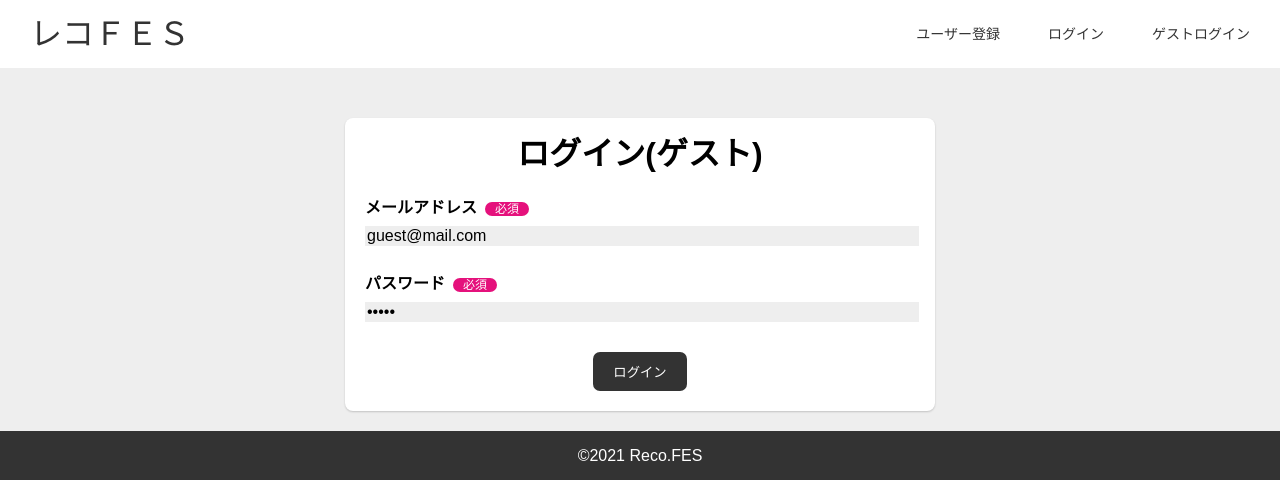
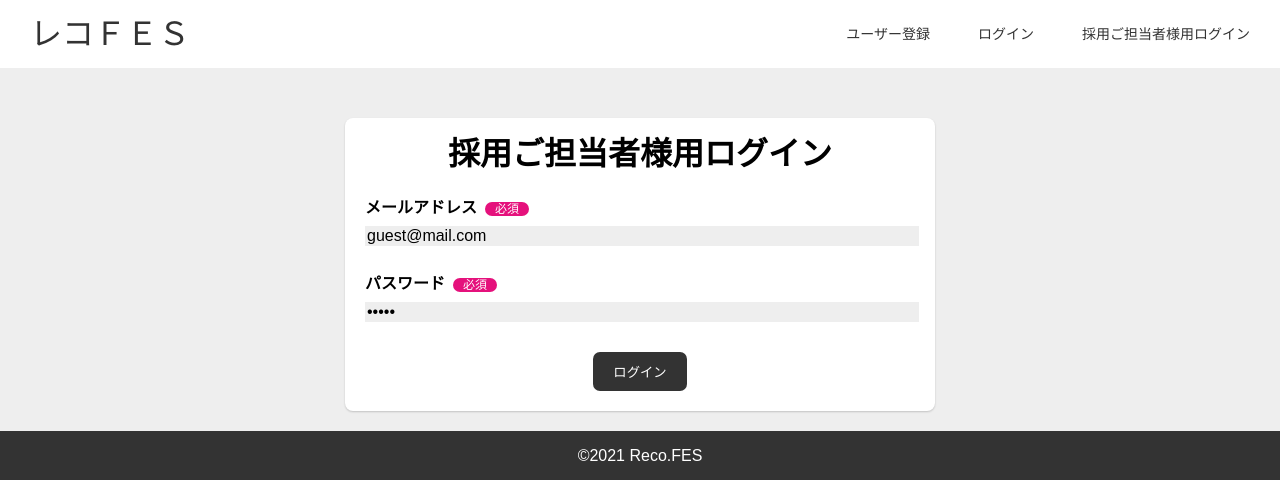
Before and after one commit to Kuma-inataku/portfolio-php-recofes, a PHP site: page /my_project/login_guest.php in a window 1280 px wide. Shown: the top 480 px of the page. Run offline with PHP 8.4, Linux system fonts and the light colour scheme.

Commit message:
[update]「ゲストログイン」名前変更

```diff
--- a/css/home.css
+++ b/css/home.css
@@ -146,11 +146,12 @@ h2{
 }
 .content .go_login{
   text-align: center;
+  margin-top: 30px;
 }
 .content .go_login a{
   text-align: center;
   text-decoration: none;
-  margin: 20px;
+  /* margin: 20px; */
 }
 .content .go_login a:hover{
   color: orange;
--- a/index.php
+++ b/index.php
@@ -29,7 +29,7 @@ $reviews = $db->query('SELECT u.name, u.image, u.fes_count, u.sns_twitter, u.sns
           <a href="login.php">ログイン</a>
         </li>
         <li>
-          <a href="login_guest.php">ゲストログイン</a>
+          <a href="login_guest.php">採用ご担当者様用ログイン</a>
         </li>
       </ul>
     </nav>
--- a/join/index.php
+++ b/join/index.php
@@ -101,7 +101,7 @@ if($_REQUEST['action'] == 'rewrite' && isset($_SESSION['join'])){
           <a href="../login.php">ログイン</a>
         </li>
         <li>
-          <a href="../login_guest.php">ゲストログイン</a>
+          <a href="../login_guest.php">採用ご担当者様用ログイン</a>
         </li>
       </ul>
     </nav>
--- a/js/dropdownmenu.js
+++ b/js/dropdownmenu.js
@@ -7,4 +7,4 @@
       });
     }
   });
-});
+}());
--- a/login.php
+++ b/login.php
@@ -69,7 +69,7 @@ if(!empty($_POST)){
           <a href="login.php">ログイン</a>
         </li>
         <li>
-          <a href="login_guest.php">ゲストログイン</a>
+          <a href="login_guest.php">採用ご担当者様用ログイン</a>
         </li>
       </ul>
     </nav>
@@ -101,7 +101,9 @@ if(!empty($_POST)){
           </div>
           <div class="go_login">
             <input type="submit" value="ログイン" />
-            <a href="login_guest.php">ゲストログイン</a>
+          </div>
+          <div class="go_login">
+            <a href="login_guest.php">採用ご担当者様用ログイン</a>
           </div>
         </form>
       </div>
--- a/login_guest.php
+++ b/login_guest.php
@@ -51,14 +51,14 @@ if(!empty($_POST)){
           <a href="login.php">ログイン</a>
         </li>
         <li>
-          <a href="login_guest.php">ゲストログイン</a>
+          <a href="login_guest.php">採用ご担当者様用ログイン</a>
         </li>
       </ul>
     </nav>
   </header>
   <div class="wrap">
     <div class="container">
-      <h1>ログイン(ゲスト)</h1>
+      <h1>採用ご担当者様用ログイン</h1>
       <div class="content">
         <form action="" method="post">
           <!-- [ログインフォーム]メールアドレス -->
```
Also changed, not shown: ranking/index.php (+0 -8 lines), review_picture/20210213033935IMG_1673_Original.jpg (added), review_picture/20210213034002IMG_3820.jpg (added), review_picture/20210213034057IMG_1952_Original.jpg (added), review_picture/20210213042148IMG_4289.jpg (added).
